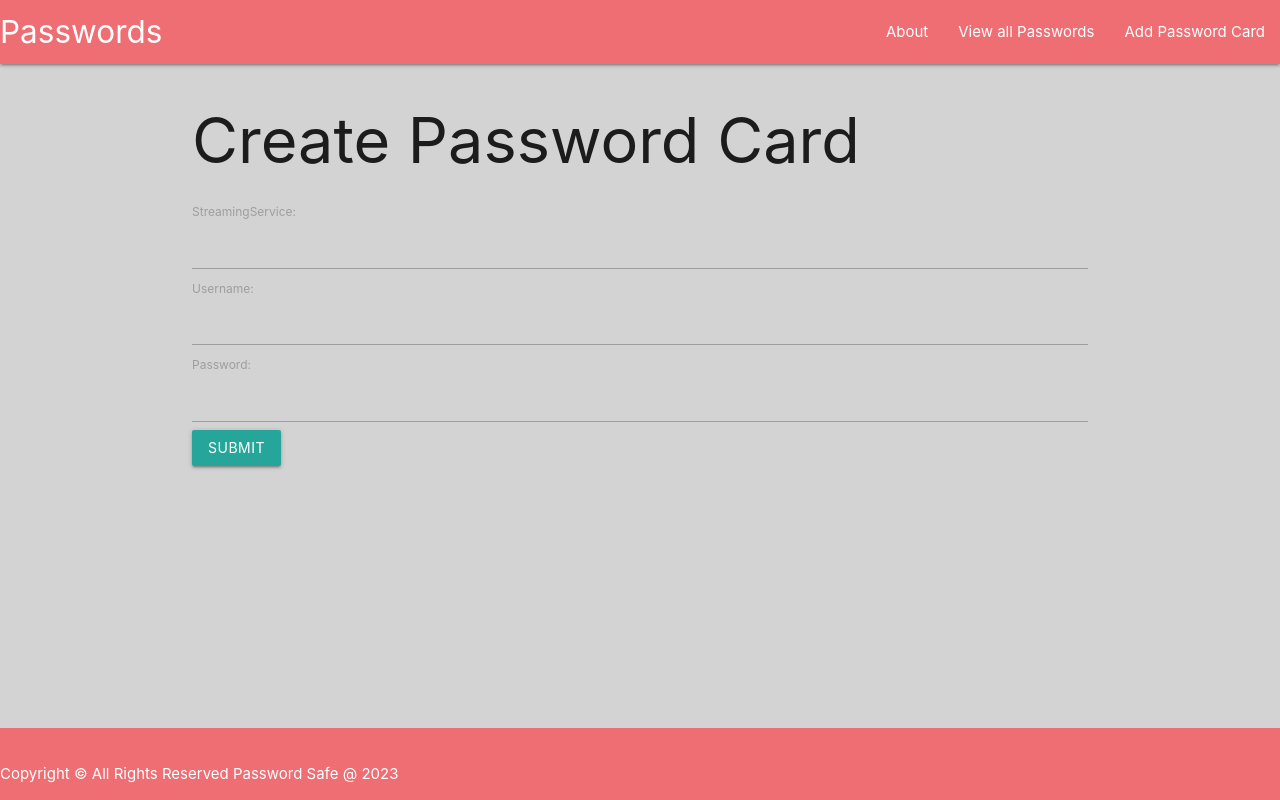
After one commit to SophieDelice/PasswordSafe, a Django app: page /passwords/create/ in a window 1280 px wide. The commit adds this page. Run offline with Django 4.2, Linux system fonts and the light colour scheme.

Commit message:
wip:adds filesystem

```diff
--- a/main_app/templates/base.html
+++ b/main_app/templates/base.html
@@ -25,13 +25,16 @@
     <header class="navbar-fixed">
     <nav>
         <div class="nav-wrapper">
-            <a class = "left brand-logo"  href="/"> Passwords</a>
+            <a class = "left brand-logo"  href="{% url 'home' %}"> Passwords</a>
             <ul class="right">
                 <li>
-                    <a href="/about"> About </a>
+                    <a href="{% url 'about' %}"> About </a>
                 </li>
                 <li>
-                    <a href="/passwords/"> View all Passwords</a>
+                    <a href="{% url 'passwords_index' %}"> View all Passwords</a>
+                </li>
+                <li>
+                    <a href="{% url 'password_create' %}"> Add Password Card</a>
                 </li>
             </ul>
         </div>
--- a/main_app/templates/passwords/index.html
+++ b/main_app/templates/passwords/index.html
@@ -8,7 +8,7 @@
 <h1> Password Cards </h1>
 
 {% for password in passwords %}
-<a href="/passwords/{{ password.id }}">
+<a href="{% url 'passwords_detail' passeord.id  %}">
  <div class="card">
      <div class="card-content">
         <span class="card-title">{{ password.services }}</span>
--- /dev/null
+++ b/main_app/templates/passwords/password_form.html
@@ -0,0 +1,14 @@
+{% extends 'base.html' %}
+
+{% block title %}
+<title> Add a Password Card </title >
+{% endblock %}
+
+{% block content %}
+<h1> Create Password Card </h1>
+
+<form action="" method="POST">
+    {{ form }}
+    <input type="submit" value="Submit" class="btn gray">
+</form>
+{% endblock %}
--- a/main_app/urls.py
+++ b/main_app/urls.py
@@ -6,4 +6,5 @@ urlpatterns = [
     path('about/', views.about, name='about'),
     path('passwords/', views.passwords_index, name='passwords_index'),
     path('passwords/<int:password_id>/', views.passwords_detail, name='passwords_detail'),
+    path('passwords/create/', views.PasswordCreate.as_view(), name='password_create'),
 ]
--- a/main_app/views.py
+++ b/main_app/views.py
@@ -1,4 +1,5 @@
 from django.shortcuts import render
+from django.views.generic.edit import CreateView
 from .models import Password
 
 # dummy password data for prototyping
@@ -28,3 +29,9 @@ def passwords_index(request):
 def passwords_detail(request, password_id):
    password =  Password.objects.get(id=password_id)
    return render(request, 'passwords/detail.html', {'password': password})
+
+
+class PasswordCreate(CreateView):
+    model = Password
+    fields = '__all__'
+    template_name = 'passwords/password_form.html'
```
